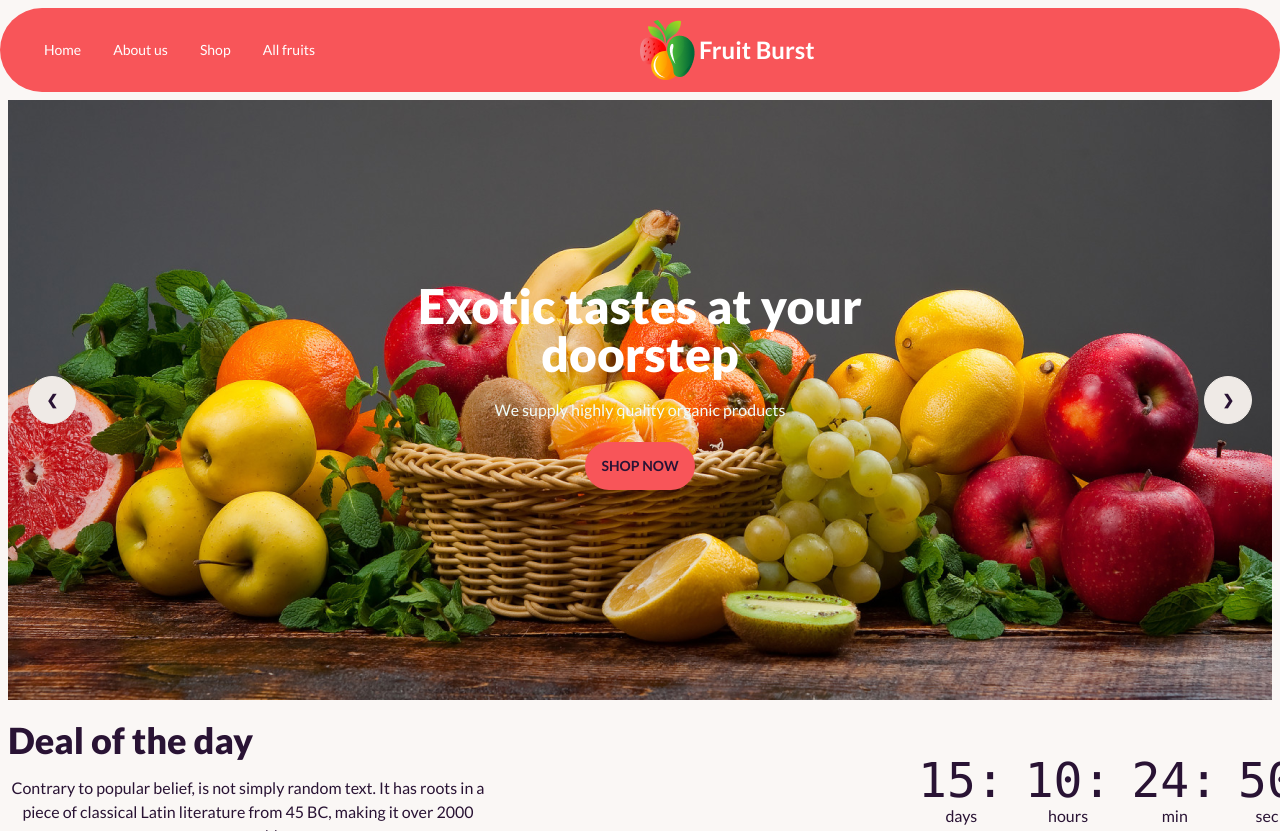
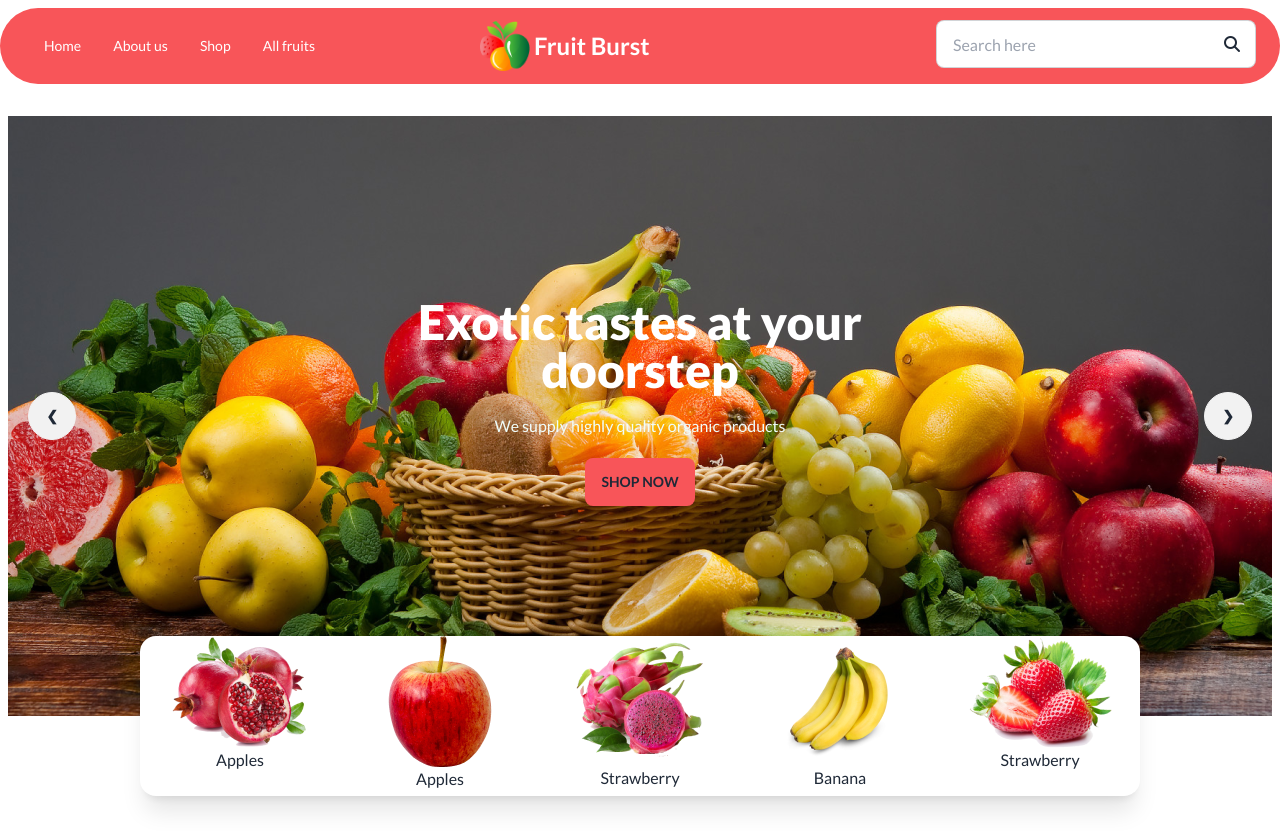
Before and after one commit to shahi-shawal/B8-fruit, a plain HTML site: page index.html in a window 1280 px wide. Shown: the top 831 px of the page. Drawn offline with nearby package versions, Linux system fonts and the light colour scheme; grey boxes are pictures that could not be loaded.

Commit message:
extra hero tablet bl responsibe

```diff
--- a/index.html
+++ b/index.html
@@ -1,5 +1,5 @@
 <!DOCTYPE html>
-<html lang="en" data-theme="cupcake">
+<html lang="en" data-theme="light">
 <head>
     <meta charset="UTF-8">
     <meta name="viewport" content="width=device-width, initial-scale=1.0">
@@ -52,14 +52,16 @@
               </div>
 
             <div class="flex-1">
-                <img src="./images/logo.png" alt="" srcset="">
+                  <img src="./images/logo.png" alt="" srcset="" class="ml-36 md:ml-[480px] lg:ml-0 w-[50px] h-[50px]">
               <a class="px-1 normal-case text-2xl font-bold text-[#000] lg:text-[#fff]">Fruit Burst</a>
             </div>
 
-            <div class="hidden flex-none gap-2 -mt-5">
-              <div class="form-control">
-                <input type="text" placeholder="Search here" class="input input-bordered w-24 md:w-80 bg-white"   />
-                <i class="fa-solid fa-magnifying-glass -mt-8 ml-72"></i>
+            <div class=" hidden lg:block">
+              <div class="flex-none gap-2 -mt-5">
+                <div class="form-control">
+                  <input type="text" placeholder="Search here" class="input input-bordered w-24 md:w-80 bg-white"   />
+                  <i class="fa-solid fa-magnifying-glass -mt-8 ml-72"></i>
+                </div>
               </div>
             </div>
           </div>
@@ -69,7 +71,7 @@
 
     <main>
           <!-- hero section -->
-          <div class="max-w-screen-xl mx-auto px-2 ">
+          <div class="max-w-screen-xl mx-auto px-2 py-6">
             <div class="carousel w-full">
                 <div id="slide1" class="carousel-item relative w-full">
                     <div class="hero lg:h-[600px]" style="background-image: url(./images/banner1.png);">
@@ -133,6 +135,48 @@
                   </div>
                 </div>
               </div>
+              <!-- extra hero  -->
+              <div class="hidden lg:block -mt-20">
+                <div class="card card-compact bg-base-100 shadow-xl w-[1000px] h-[160px] m-auto">
+                  <div class="flex">
+                    <div class="flex-1">
+                      <figure><img src="./images/fruit5.png" alt="Shoes" /></figure>
+                    <div class="">
+                      <h2 class="text-center">Apples</h2>
+                    </div>
+
+                    </div>
+                    <div class="flex-1">
+                      <figure><img src="./images/fruit6.png" alt="Shoes" /></figure>
+                    <div class="">
+                      <h2 class="text-center">Apples</h2>
+                    </div>
+
+                    </div>
+                    <div class="flex-1">
+                      <figure><img src="./images/fruit8.png" alt="Shoes" /></figure>
+                    <div class="">
+                      <h2 class="text-center">Strawberry</h2>
+                    </div>
+
+                    </div>
+                    <div class="flex-1">
+                      <figure><img src="./images/fruit9.png" alt="Shoes" /></figure>
+                    <div class="">
+                      <h2 class="text-center">Banana</h2>
+                    </div>
+
+                    </div>
+                    <div class="flex-1">
+                      <figure><img src="./images/fruit4.png" alt="Shoes" /></figure>
+                    <div class="">
+                      <h2 class="text-center">Strawberry</h2>
+                    </div>
+
+                    </div>
+                  </div>
+                </div>
+              </div>
           </div>
 
           <!-- count down section -->
@@ -140,9 +184,9 @@
               <div class="lg:flex justify-around items-center gap-20">
                 <div class="flex-1">
                     <h3 class="text-center lg:text-left text-4xl font-extrabold pb-4">Deal of the day</h3>
-                    <p class="text-center lg:w-[480px]">Contrary to popular belief, is not simply random text. It has roots in a piece of classical Latin literature from 45 BC, making it over 2000 years old.</p>
+                    <p class="text-center lg:text-left lg:w-[480px]">Contrary to popular belief, is not simply random text. It has roots in a piece of classical Latin literature from 45 BC, making it over 2000 years old.</p>
                   </div>
-                  <div class="flex-1 ml-10 mt-4 lg:ml-[350px]">
+                  <div class="flex-1 ml-10 mt-4 md:ml-[210px] lg:ml-[350px]">
                     <div class="grid grid-flow-col gap-5 text-center auto-cols-max">
                         <div class="flex flex-col">
                           <span class="countdown font-mono text-5xl">
@@ -435,7 +479,7 @@
             <div class="lg:flex justify-around items-center gap-10">
            <!-- flex-section-1 -->
            <div class="flex-1">
-            <div class="flex flex-col lg:felx-row gap-2 justify-center items-center">
+            <div class="flex flex-col lg:flex-row gap-2 justify-center items-center">
               <div class="border rounded-full px-3 py-3 bg-slate-300 lg:-mt-8">
                 <i class="fa-solid fa-people-group"></i>
               </div>
```
